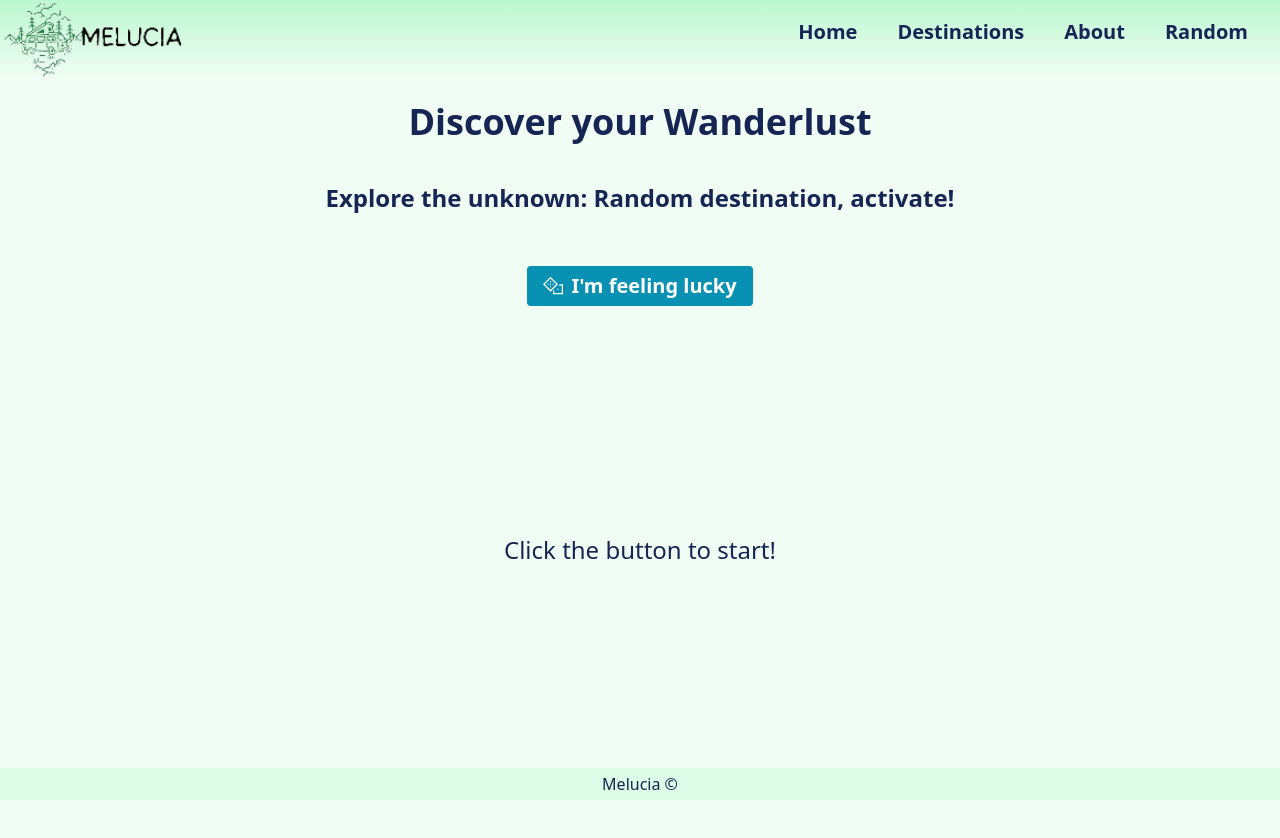
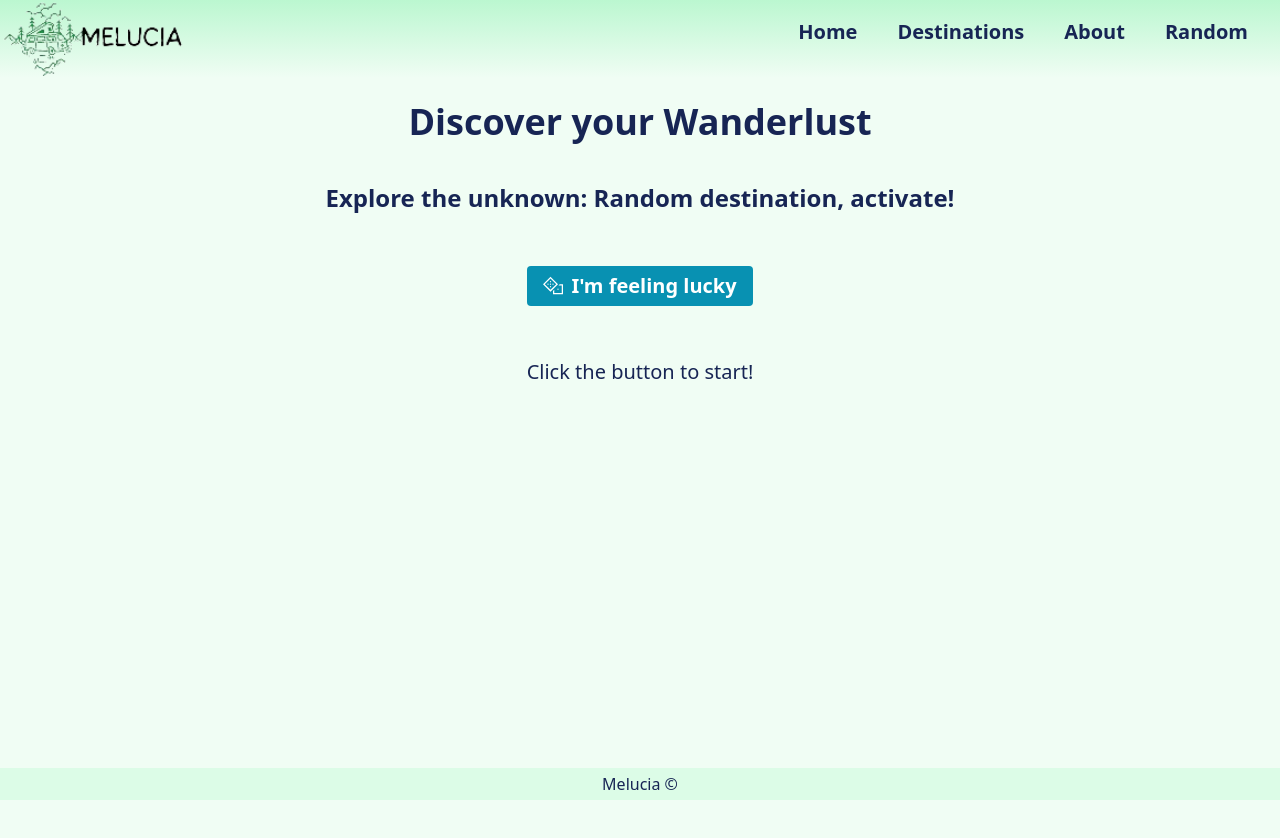
Before and after one commit to melucia/melucia-travel-app, a React (Vite) app: page /randomplace in a window 1280 px wide. Shown: the top 838 px of the page. Built offline with nearby package versions, Linux system fonts and the light colour scheme; no server answers; the HTML template or start-up script is replaced by a standard one.

Commit message:
styling tailwind randomplace

```diff
--- a/src/pages/RandomPlace.jsx
+++ b/src/pages/RandomPlace.jsx
@@ -1,11 +1,7 @@
 import { useEffect, useState } from "react";
 import axios from "axios";
 import RandomButton from "../components/RandomButton";
-import {
-  Card,
-  CardContent,
-  CardFooter,
-} from "@/components/ui/card";
+import { Card, CardContent, CardFooter } from "@/components/ui/card";
 
 function RandomPlace() {
   const [randomPlaces, setRandomPlaces] = useState(null);
@@ -45,14 +41,13 @@ function RandomPlace() {
       </h2>
       <RandomButton onClick={handleClick} />
       {!onePlace && (
-        <div className="flex justify-center items-center h-96">
-          <h2 className="text-semibold text-2xl">Click the button to start!</h2>
+        <div className="flex justify-center items-start h-96">
+          <h2 className="text-semibold text-xl">Click the button to start!</h2>
         </div>
       )}
       {onePlace && (
         <div className="flex justify-center items-center">
-          <div className="w-3/4">
-            <Card className="w-full ">
+          <Card className="w-1/2 ">
             <CardContent className="flex flex-col gap-4">
               <div className="flex flex-col items-center">
                 <span className="text-xl lg:text-3xl font-semibold">
@@ -74,8 +69,8 @@ function RandomPlace() {
                 <span className="text-lg">{onePlace.description}</span>
               </div>
             </CardContent>
-              <CardFooter className="flex flex-row justify-between items-center">
-                <div className="flex justify-start gap-1">
+            <CardFooter className="flex flex-row justify-center items-center">
+              <div className="flex justify-start gap-8">
                 <div className="border rounded-xl px-2 bg-emerald-300 text-md">
                   #{onePlace.tagOne}
                 </div>
@@ -86,7 +81,6 @@ function RandomPlace() {
             </CardFooter>
           </Card>
         </div>
-        </div>
       )}
     </div>
   );
```
Lines whose indentation alone changed are shown as unchanged.
